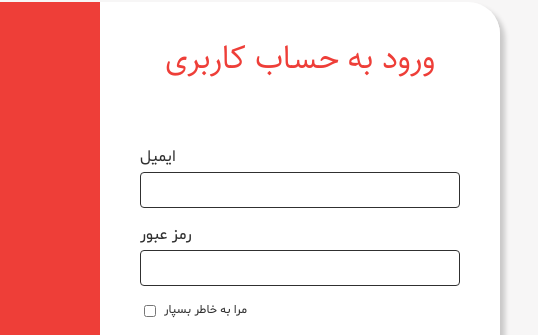
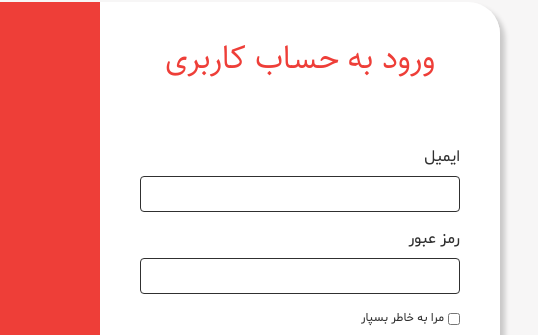
Before and after one commit to sajaddehghani1907/Simple-login-page, a website: page index.html in a window 1280 px wide. Shown: the part 126-461 px from the top of the page, 540-1078 px from the left. Drawn offline with Linux system fonts and the light colour scheme.

Commit message:
fix : change labels alignment

```diff
--- a/scss/main.scss
+++ b/scss/main.scss
@@ -291,8 +291,9 @@ body {
             font-family: shabnam;
             font-size: 1rem;
             display: block;
+            float: right;
             color: color(quternary);
-            margin-bottom: 0.25rem;
+            margin-bottom: 0.5rem;
 
             @include responsive(md)  {
                 font-size: 0.9rem;
@@ -317,11 +318,14 @@ body {
 
         &-checkbox {
             display: flex;
+            flex-direction: row-reverse;
+            float: right;
+            margin-bottom: 0.75rem;
 
             input {
                 width: 0.75rem;
                 height: 0.75rem;
-                margin-right: 0.5rem;
+                margin-right: 0;
 
                 @include responsive(md) {
                     width: 0.75rem;
```
Also changed, not shown: css/main.css.
